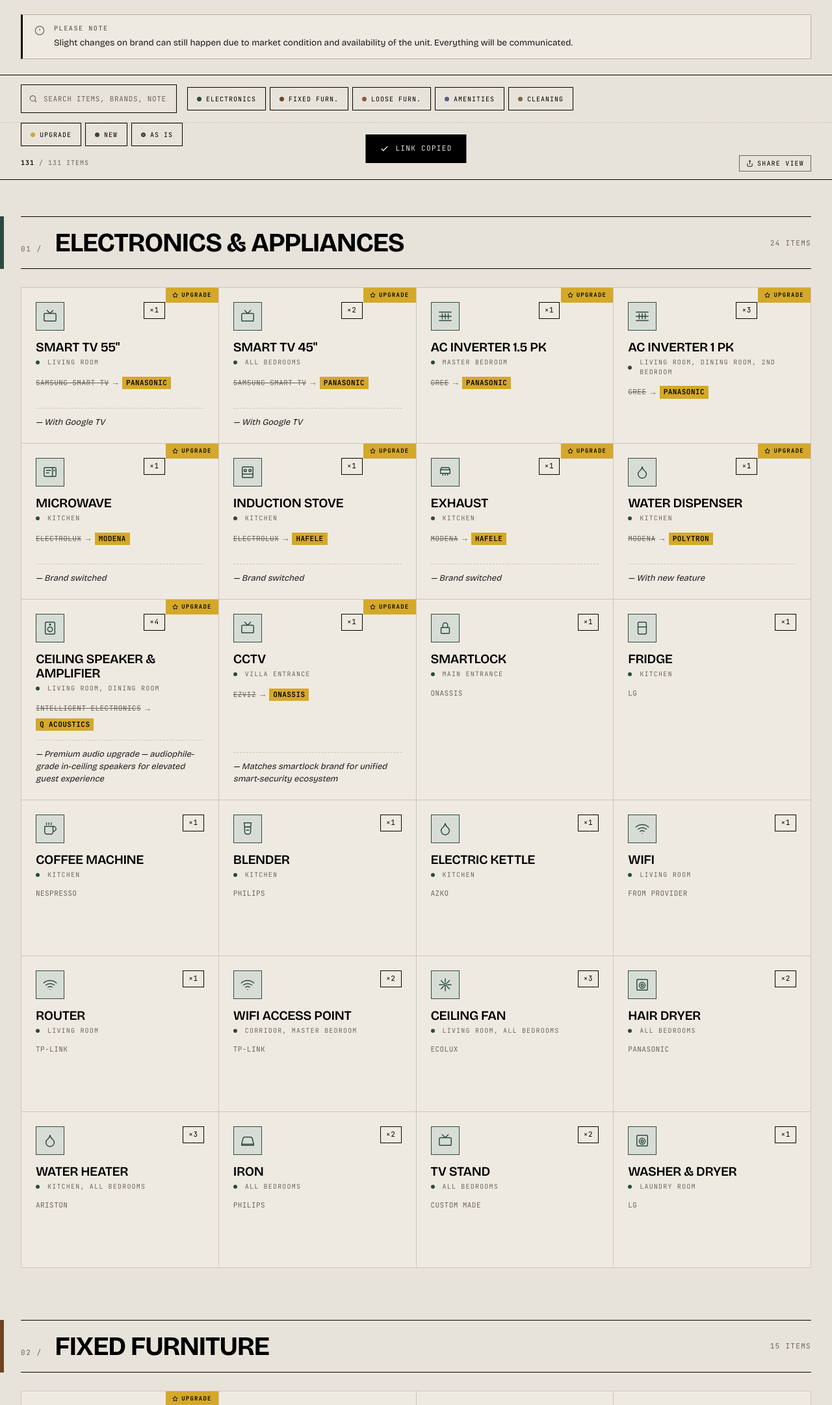
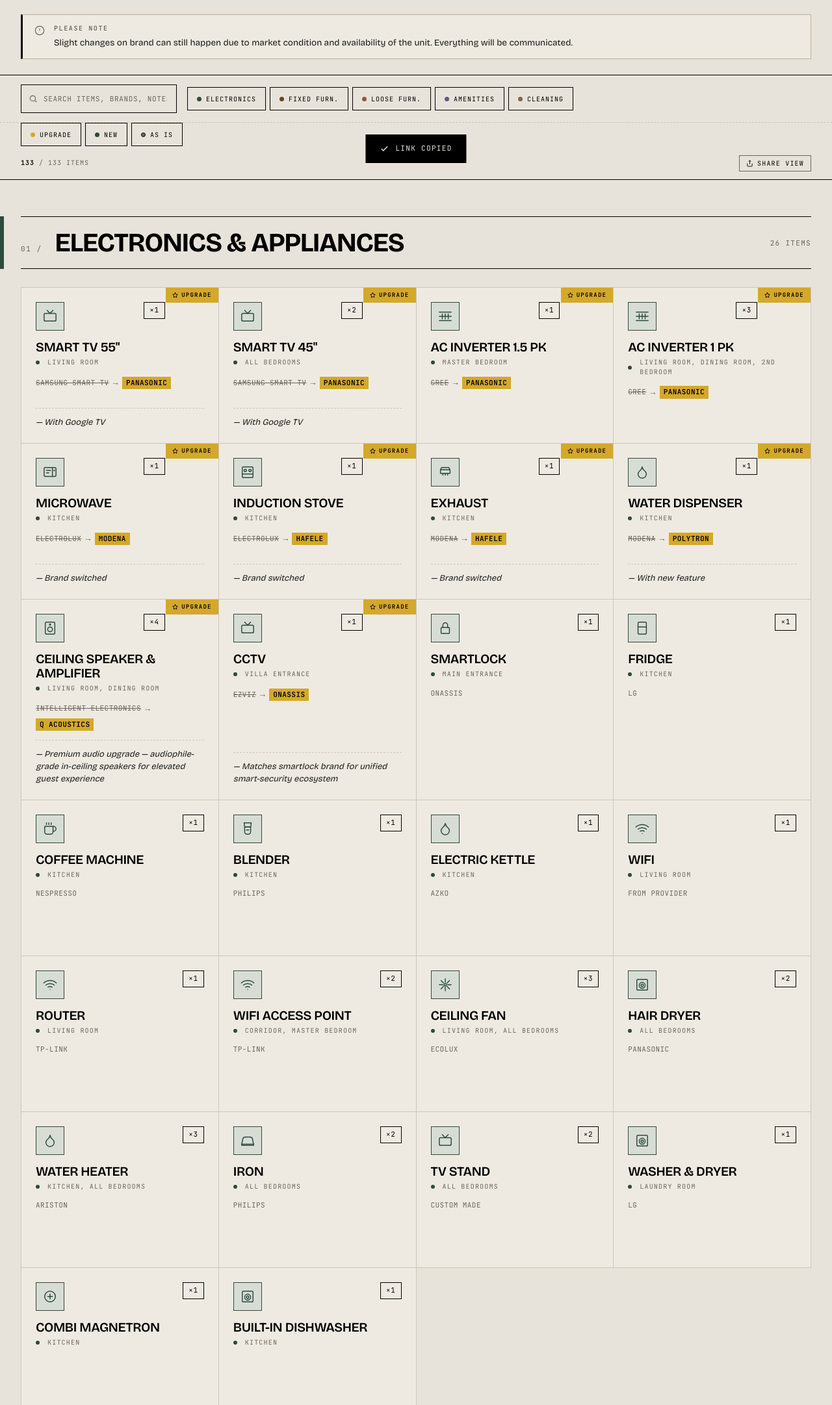
Before and after one commit to luisvalerius11/inventoryupgrade-b3, a plain HTML site: page index.html in a window 1280 px wide. Shown: the part 637-2800 px from the top of the page at 65% size. Drawn offline with nearby package versions, Linux system fonts and the light colour scheme.

Commit message:
Add files via upload

```diff
--- a/index.html
+++ b/index.html
@@ -1280,6 +1280,8 @@
   { cat: "Electronics & Appliances", name: "Iron", location: "All Bedrooms", status: "As Is", qty: 2, prevBrand: "Philips", newBrand: null },
   { cat: "Electronics & Appliances", name: "TV Stand", location: "All Bedrooms", status: "As Is", qty: 2, prevBrand: "Custom Made", newBrand: null },
   { cat: "Electronics & Appliances", name: "Washer & Dryer", location: "Laundry Room", status: "As Is", qty: 1, prevBrand: "LG", newBrand: null },
+  { cat: "Electronics & Appliances", name: "Combi Magnetron", location: "Kitchen", status: "As Is", qty: 1, prevBrand: null, newBrand: null },
+  { cat: "Electronics & Appliances", name: "Built-in Dishwasher", location: "Kitchen", status: "As Is", qty: 1, prevBrand: null, newBrand: null },
   { cat: "Electronics & Appliances", name: "CCTV", location: "Villa Entrance", status: "Upgrade", qty: 1, prevBrand: "Ezviz", newBrand: "Onassis", note: "Matches smartlock brand for unified smart-security ecosystem" },
 
   // FIXED FURNITURE (15 items)
@@ -1340,7 +1342,7 @@
   { cat: "Amenities", name: "Mattress Protector", location: "All Bedrooms", status: "Upgrade", qty: 2, prevBrand: "Turu", newBrand: "King Koil" },
   { cat: "Amenities", name: "Pool Towel Set", location: "All Bathrooms", status: "Upgrade", qty: 4, prevBrand: "Terry Palmer Hotelier", newBrand: "Madeem" },
   { cat: "Amenities", name: "Soap & Shampoo Set", location: "All Bathrooms", status: "As Is", qty: 2, prevBrand: "Botanical Essential", newBrand: null },
-  { cat: "Amenities", name: "Safety Deposit Box", location: "Master Bedroom", status: "As Is", qty: 1, prevBrand: "Azko", newBrand: null },
+  { cat: "Amenities", name: "Safety Deposit Box", location: "Master Bedroom", status: "As Is", qty: 2, prevBrand: "Azko", newBrand: null },
   { cat: "Amenities", name: "Scrub Daddy", location: "Kitchen", status: "As Is", qty: 4, prevBrand: "Scrub Daddy", newBrand: null },
   { cat: "Amenities", name: "Trash Can", location: "Kitchen, Living Room", status: "As Is", qty: 3, prevBrand: "Azko", newBrand: null },
   { cat: "Amenities", name: "Reed Diffuser", location: "Living Room", status: "As Is", qty: 1, prevBrand: "Custom Made", newBrand: null },
```
